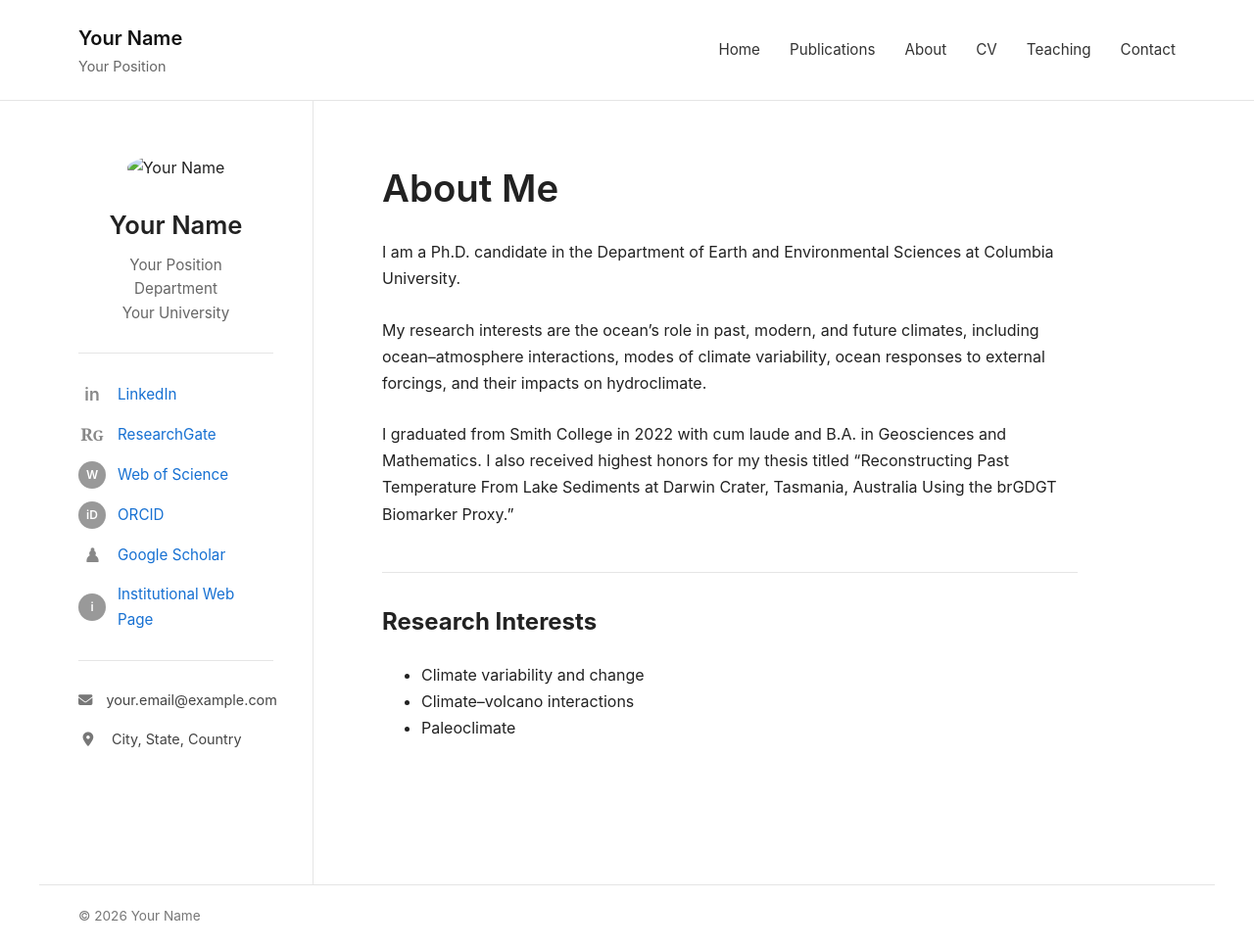
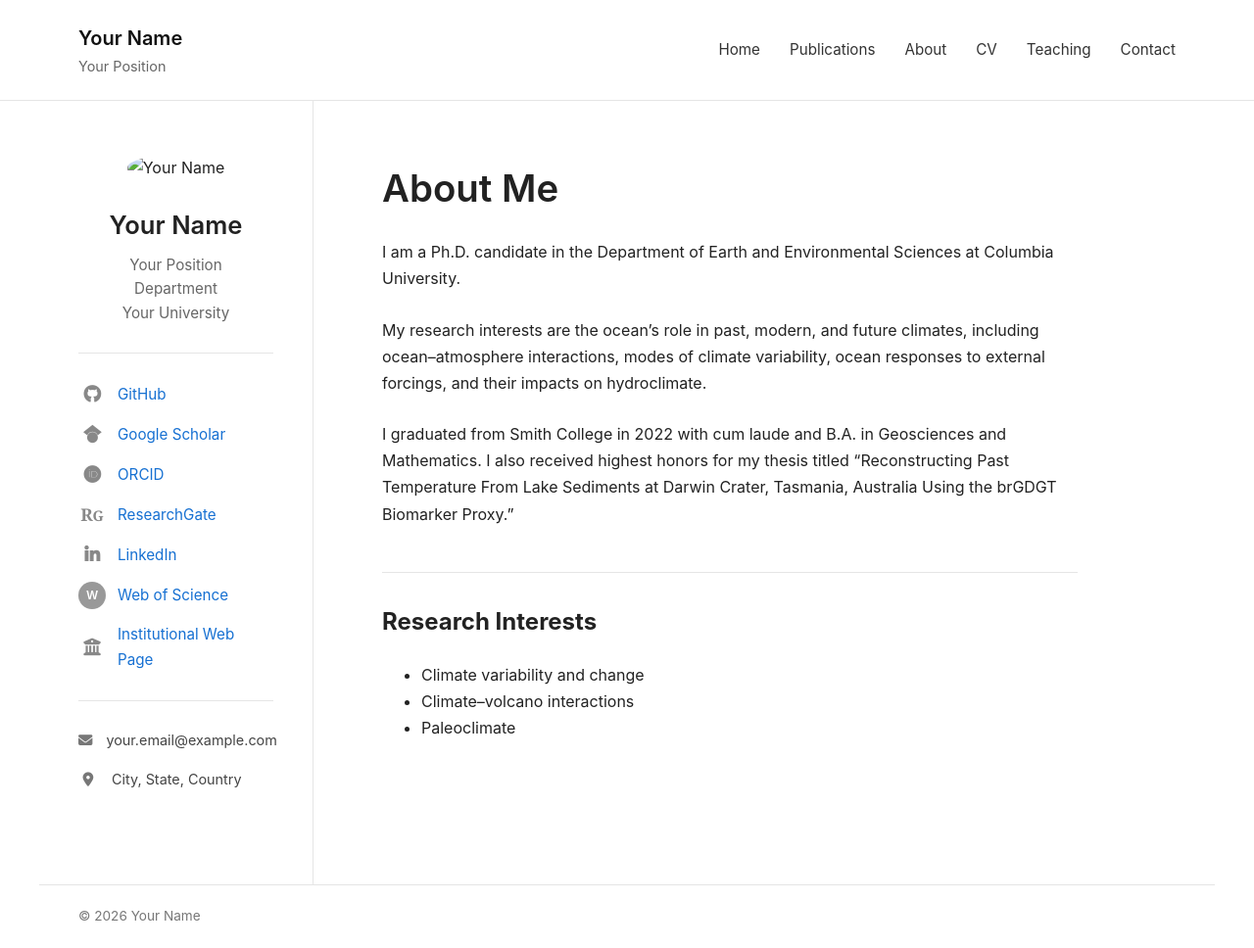
Before and after one commit to isugiura/isugiura.github.io, a Jekyll site: the page built from index.md, in a window 1280 px wide. Shown: the whole page at 98% size. Built offline with Jekyll 4.4.1, drawn with Linux system fonts in a browser that asks for light colours.

Commit message:
Update sidebar.html

```diff
--- a/_includes/sidebar.html
+++ b/_includes/sidebar.html
@@ -2,11 +2,11 @@
 
   <img
     src="{{ '/assets/images/profile.jpg' | relative_url }}"
-    alt="Your Name"
+    alt="{{ site.title }}"
     class="profile-photo"
   >
 
-  <h2>Your Name</h2>
+  <h2>{{ site.title }}</h2>
 
   <p class="position">
     Your Position<br>
@@ -14,13 +14,25 @@
     Your University
   </p>
 
+
   <div class="sidebar-divider"></div>
+
 
   <div class="academic-links">
 
-    <a href="https://www.linkedin.com/in/yourusername/" target="_blank">
-      <span class="icon">in</span>
-      <span>LinkedIn</span>
+    <a href="https://github.com/yourusername" target="_blank">
+      <i class="fa-brands fa-github icon"></i>
+      <span>GitHub</span>
+    </a>
+
+    <a href="https://scholar.google.com/citations?user=YOUR-ID" target="_blank">
+      <i class="fa-brands fa-google-scholar icon"></i>
+      <span>Google Scholar</span>
+    </a>
+
+    <a href="https://orcid.org/YOUR-ORCID-ID" target="_blank">
+      <i class="fa-brands fa-orcid icon"></i>
+      <span>ORCID</span>
     </a>
 
     <a href="https://www.researchgate.net/profile/Your-Name" target="_blank">
@@ -28,29 +40,26 @@
       <span>ResearchGate</span>
     </a>
 
+    <a href="https://www.linkedin.com/in/yourusername/" target="_blank">
+      <i class="fa-brands fa-linkedin-in icon"></i>
+      <span>LinkedIn</span>
+    </a>
+
     <a href="https://www.webofscience.com/" target="_blank">
       <span class="icon circle-icon">W</span>
       <span>Web of Science</span>
     </a>
 
-    <a href="https://orcid.org/YOUR-ORCID-ID" target="_blank">
-      <span class="icon circle-icon">iD</span>
-      <span>ORCID</span>
-    </a>
-
-    <a href="https://scholar.google.com/citations?user=YOUR-ID" target="_blank">
-      <span class="icon scholar">♟</span>
-      <span>Google Scholar</span>
-    </a>
-
     <a href="https://www.youruniversity.edu/" target="_blank">
-      <span class="icon circle-icon">i</span>
+      <i class="fa-solid fa-building-columns icon"></i>
       <span>Institutional Web Page</span>
     </a>
 
   </div>
 
+
   <div class="sidebar-divider"></div>
+
 
   <div class="contact-info">
 
```
